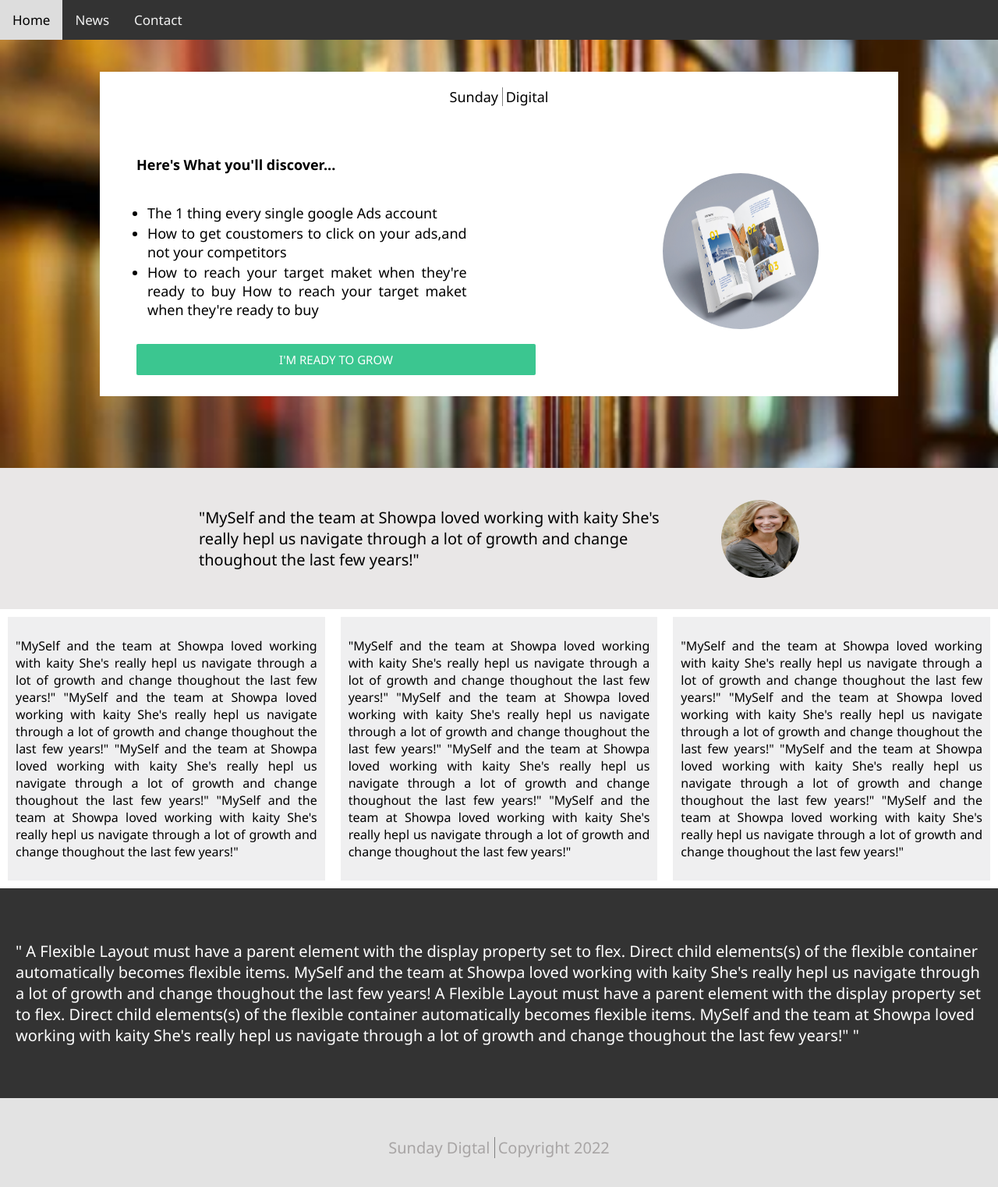
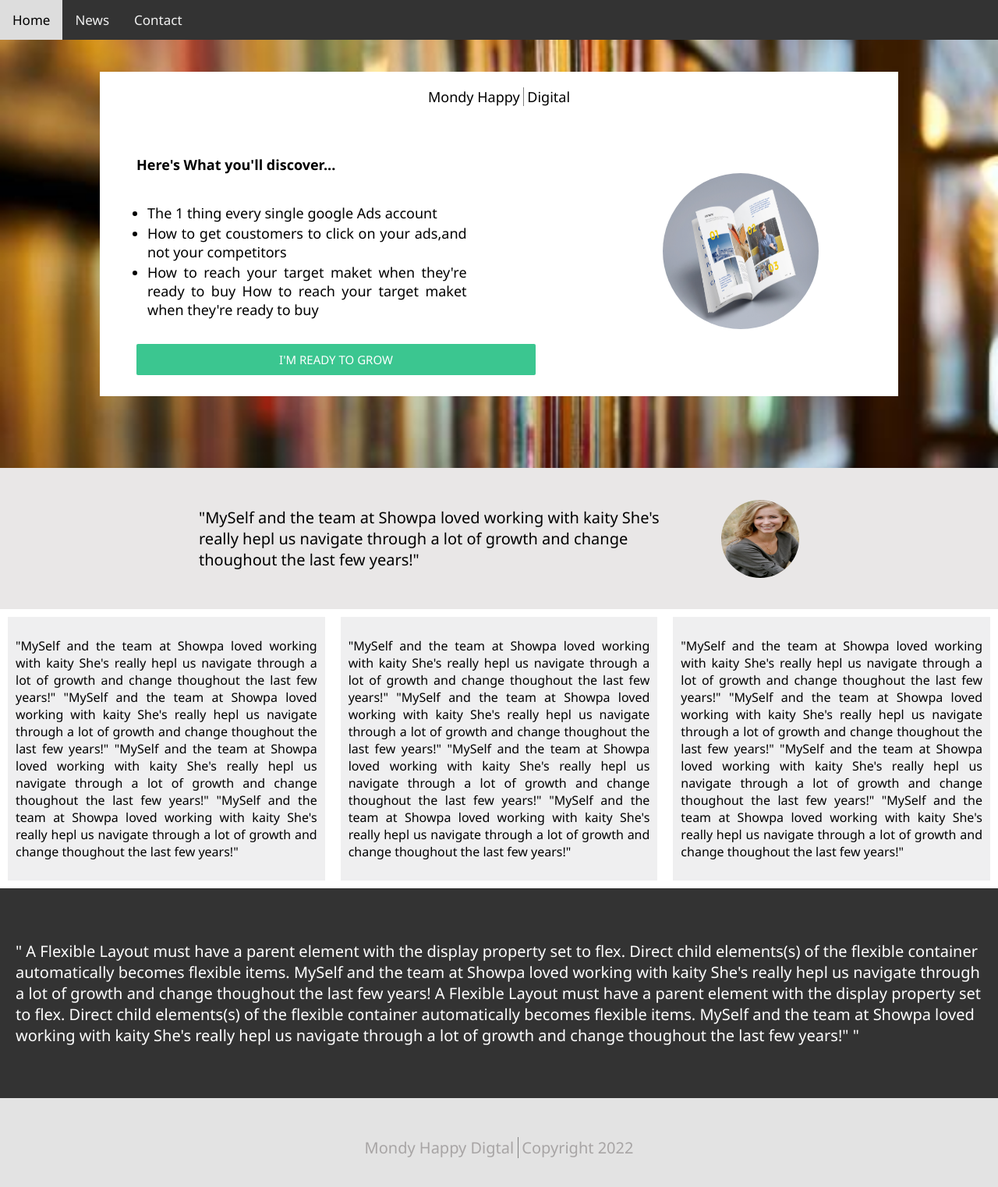
Before and after one commit to NaraGain/naraGain.github.io, a plain HTML site: page index.html in a window 1280 px wide. Shown: the whole page at 78% size. Drawn offline with Linux system fonts and the light colour scheme.

Commit message:
change title text

```diff
--- a/index.html
+++ b/index.html
@@ -18,7 +18,7 @@
 <div class = "bol">
     <div class = "name-brand">
         <span class = "left-text">
-            Sunday
+            Mondy Happy
         </span>
         <span class = "right-text">
             Digital
@@ -123,7 +123,7 @@
         <div>
 
             <span class = "left-text">
-                Sunday Digtal
+                Mondy Happy Digtal
             </span>
             <span class = "right-text">
                 Copyright 2022
```
